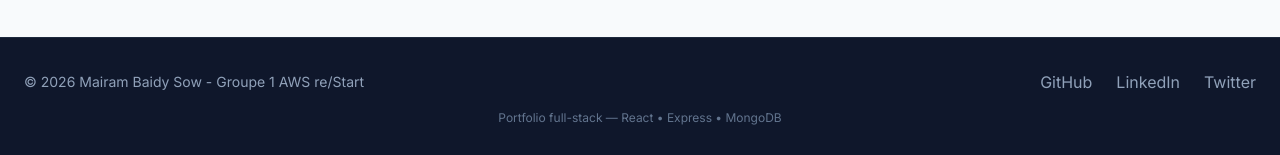
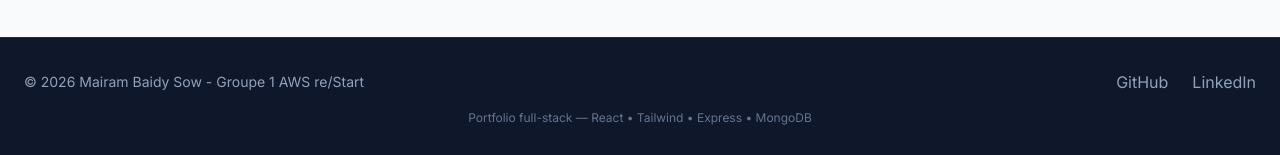
Before and after one commit to sowmariama/fullStack_portfolio, a React (Vite) app in the folder portfolio/03-react/: page /contact in a window 1280 px wide. Shown: the part 642-797 px from the top of the page. Built offline with nearby package versions, Linux system fonts and the light colour scheme.

Commit message:
feat(footer): ajout liens GitHub et LinkedIn

```diff
--- a/portfolio/03-react/src/components/Footer.jsx
+++ b/portfolio/03-react/src/components/Footer.jsx
@@ -7,13 +7,22 @@ function Footer() {
             © 2026 Mairam Baidy Sow - Groupe 1 AWS re/Start
           </p>
           <div className="flex gap-6">
-            <a href="#" className="text-slate-400 hover:text-blue-400 transition">GitHub</a>
-            <a href="#" className="text-slate-400 hover:text-blue-400 transition">LinkedIn</a>
-            <a href="#" className="text-slate-400 hover:text-blue-400 transition">Twitter</a>
+            <a href="https://github.com/sowmariama/fullStack_portfolio"
+               target="_blank"
+               rel="noopener noreferrer"
+               className="text-slate-400 hover:text-blue-400 transition">
+              GitHub
+            </a>
+            <a href="https://www.linkedin.com/in/mairam-baidy-sow-94918025a"
+               target="_blank"
+               rel="noopener noreferrer"
+               className="text-slate-400 hover:text-blue-400 transition">
+              LinkedIn
+            </a>
           </div>
         </div>
         <p className="text-slate-500 text-xs text-center mt-4">
-          Portfolio full-stack — React • Express • MongoDB
+          Portfolio full-stack — React • Tailwind • Express • MongoDB
         </p>
       </div>
     </footer>
```
